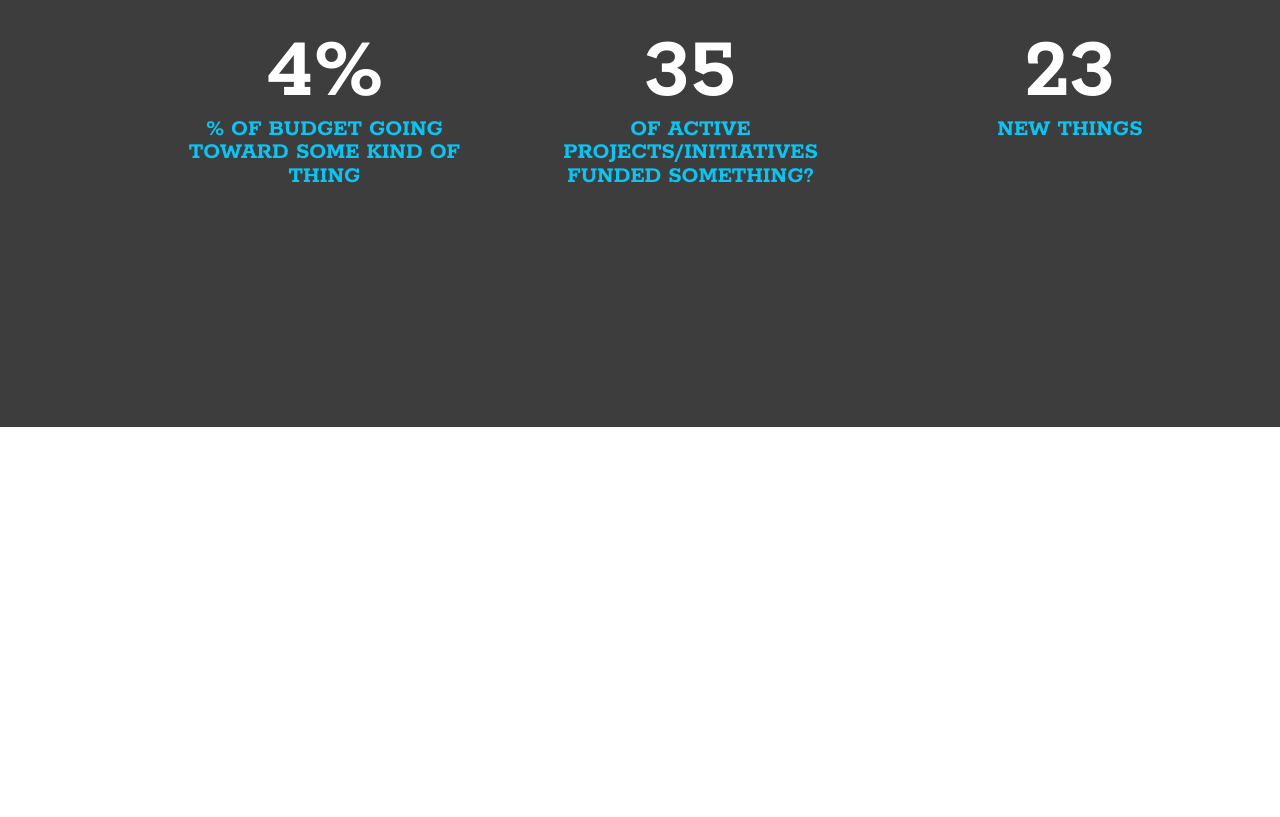
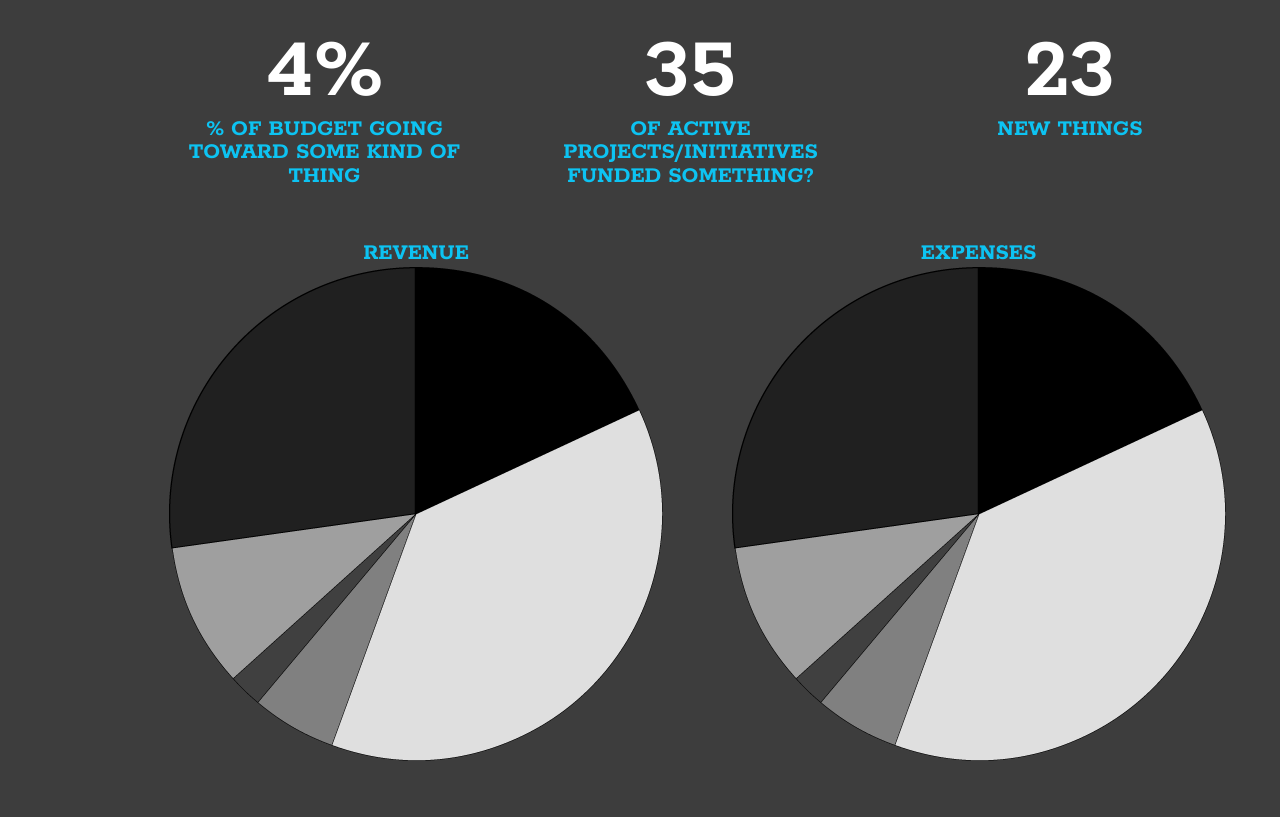
Before and after one commit to theadamparker/BusFed-2014, a plain HTML site: page index.html in a window 1280 px wide. Shown: the part 7573-8390 px from the top of the page. Before the commit the page ends 8000 px from the top, so only its background shows below. Drawn offline with nearby package versions, Linux system fonts and the light colour scheme.

Commit message:
added dummygraph

```diff
--- a/index.html
+++ b/index.html
@@ -216,6 +216,20 @@
                     <figcaption>new things</figcaption>
                 </div>
             </div>
+            <div class="grid grid-pad">
+                <div class="col-1-2">
+                    <figcaption>Revenue</figcaption>
+                    <figure>
+                        <img src="img/dummygraph.png" />
+                    </figure>
+                </div>
+                <div class="col-1-2">
+                    <figcaption>Expenses</figcaption>
+                    <figure>
+                        <img src="img/dummygraph.png" />
+                    </figure>
+                </div>
+            </div>
         </div>
 
         <script src="//ajax.googleapis.com/ajax/libs/jquery/1.11.2/jquery.min.js"></script>
```
Also changed, not shown: img/dummygraph.png (added).
